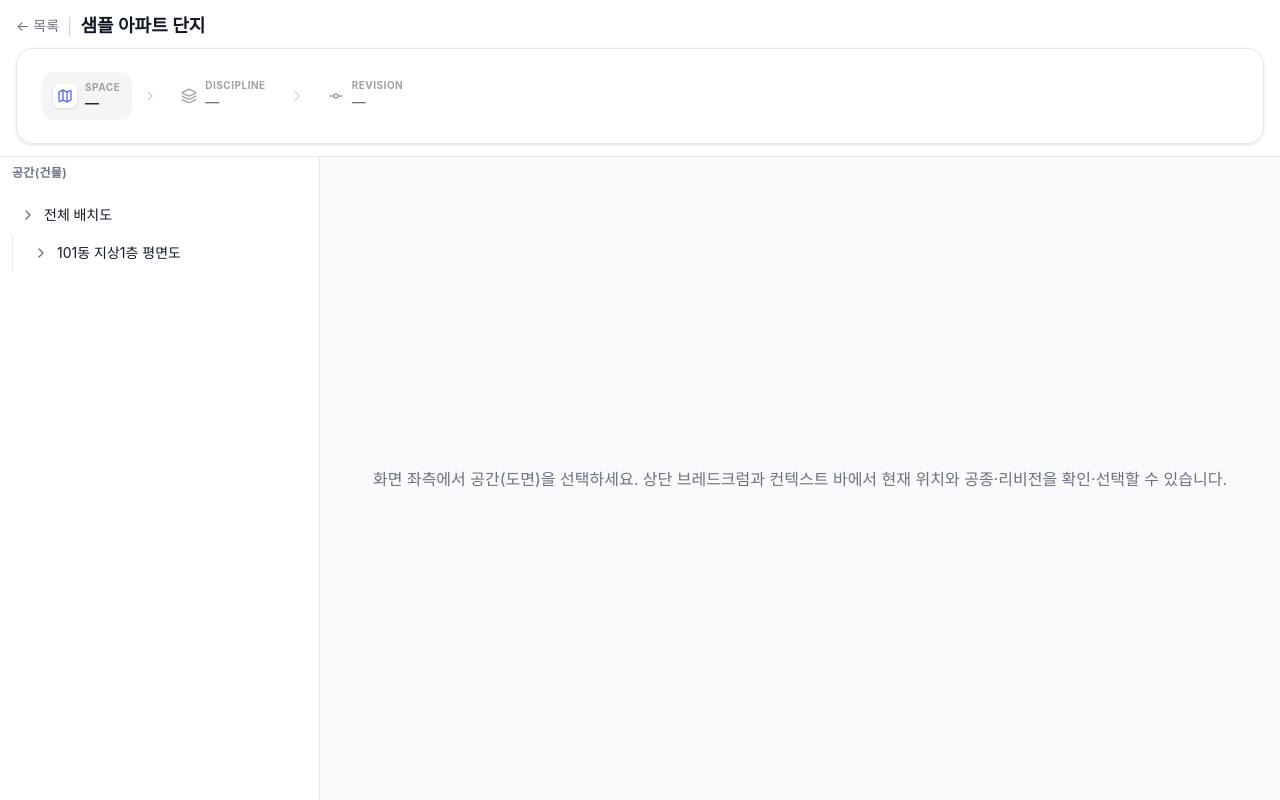
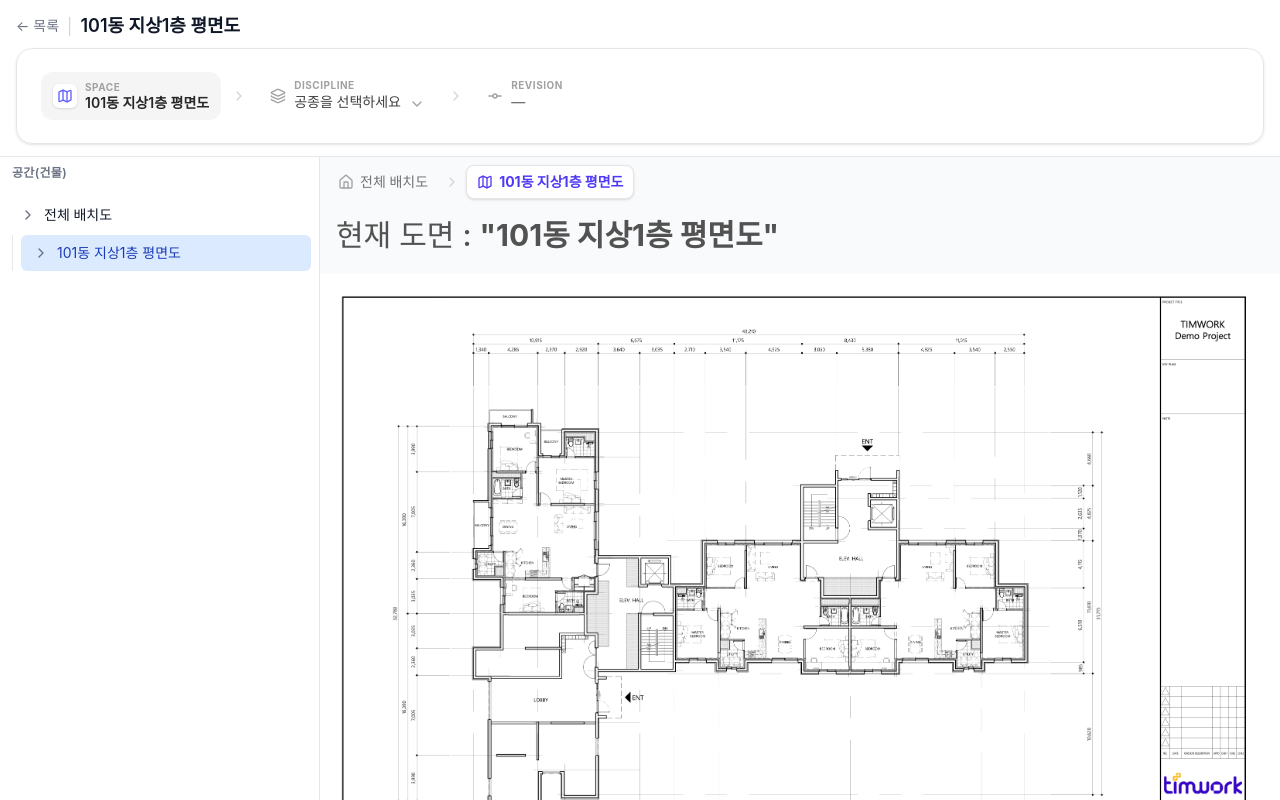
Before and after one commit to seong5/TimworkAssignment, a React (Vite) app: page /space/101building in a window 1280 px wide. Shown: the top 800 px of the page. Built offline with nearby package versions, Linux system fonts and the light colour scheme.

Commit message:
메인 페이지 구성 및 도면별 페이지 구성

```diff
--- a/src/pages/DrawingExplorerPage.tsx
+++ b/src/pages/DrawingExplorerPage.tsx
@@ -1,5 +1,5 @@
 import { useParams, useNavigate } from 'react-router-dom'
-import { useState, useCallback } from 'react'
+import { useState, useCallback, useEffect } from 'react'
 import { useMetadata } from '@/shared/hooks/useMetadata'
 import {
   SpaceTree,
@@ -13,6 +13,7 @@ import {
   getDisciplineLabel,
   getRevisionChanges,
   getRevisionDate,
+  getRootChildIds,
 } from '@/shared/lib/drawings'
 import { SPACE_LIST } from '@/shared/lib/drawings'
 
@@ -27,6 +28,19 @@ export function DrawingExplorerPage() {
     disciplineKey: null,
     revisionVersion: null,
   })
+
+  useEffect(() => {
+    setSelection({ drawingId: null, disciplineKey: null, revisionVersion: null })
+  }, [slug])
+
+  useEffect(() => {
+    if (!metadata || selection.drawingId !== null) return
+    const rootChildIds = getRootChildIds(metadata)
+    const defaultDrawingId = rootChildIds[0] ?? Object.keys(metadata.drawings)[0]
+    if (defaultDrawingId) {
+      setSelection((prev) => ({ ...prev, drawingId: defaultDrawingId }))
+    }
+  }, [metadata, selection.drawingId])
 
   const handleSelectDrawing = useCallback((drawingId: string) => {
     setSelection((prev) => ({
@@ -102,7 +116,11 @@ export function DrawingExplorerPage() {
             ← 목록
           </button>
           <span className="text-gray-300">|</span>
-          <h1 className="text-lg font-semibold text-gray-900">{metadata.project.name}</h1>
+          <h1 className="text-lg font-semibold text-gray-900">
+            {selection.drawingId
+              ? metadata.drawings[selection.drawingId].name
+              : metadata.project.name}
+          </h1>
         </div>
         <div className="mt-2">
           <ContextBar
--- a/src/pages/MainPage.tsx
+++ b/src/pages/MainPage.tsx
@@ -1,18 +1,25 @@
 import { Link } from 'react-router-dom'
 import { Building2, MapPin } from 'lucide-react'
+import { useProjectInfo } from '@/shared/hooks/useProjectInfo'
 import { SPACE_LIST } from '@/shared/lib/drawings'
 
 export function MainPage() {
+  const { project, loading } = useProjectInfo()
+
   return (
     <div className="min-h-screen bg-gray-50">
       <header className="border-b border-gray-200 bg-white px-4 py-4">
-        <h1 className="text-xl font-semibold text-gray-900">도면 탐색</h1>
-        <p className="mt-1 text-sm text-gray-500">공간을 선택하면 해당 도면을 조회할 수 있습니다.</p>
+        <h1 className="text-xl font-semibold text-gray-900">
+          {loading ? '…' : project?.name ?? '도면 탐색'}
+        </h1>
+        <p className="mt-1 text-sm text-gray-500">
+          {loading ? '…' : project ? `${project.name}의 도면을 조회할 수 있습니다.` : '공간을 선택하면 해당 도면을 조회할 수 있습니다.'}
+        </p>
       </header>
 
       <main className="mx-auto max-w-4xl px-4 py-8">
         <h2 className="mb-6 text-sm font-semibold uppercase tracking-wide text-gray-500">
-          공간 목록
+          {loading ? '…' : project ? `${project.name} 공간 목록` : '공간 목록'}
         </h2>
         <ul className="grid gap-4 sm:grid-cols-2 lg:grid-cols-3">
           {SPACE_LIST.map((space) => (
--- /dev/null
+++ b/src/shared/hooks/useProjectInfo.ts
@@ -0,0 +1,24 @@
+import { useState, useEffect } from 'react'
+import type { Project } from '@/shared/types/metadata'
+
+const COMMON_URL = '/data/metadata-common.json'
+
+export function useProjectInfo(): {
+  project: Project | null
+  loading: boolean
+  error: Error | null
+} {
+  const [project, setProject] = useState<Project | null>(null)
+  const [loading, setLoading] = useState(true)
+  const [error, setError] = useState<Error | null>(null)
+
+  useEffect(() => {
+    fetch(COMMON_URL)
+      .then((res) => (res.ok ? res.json() : Promise.reject(new Error(`HTTP ${res.status}`))))
+      .then((data) => setProject(data.project))
+      .catch(setError)
+      .finally(() => setLoading(false))
+  }, [])
+
+  return { project, loading, error }
+}
```
